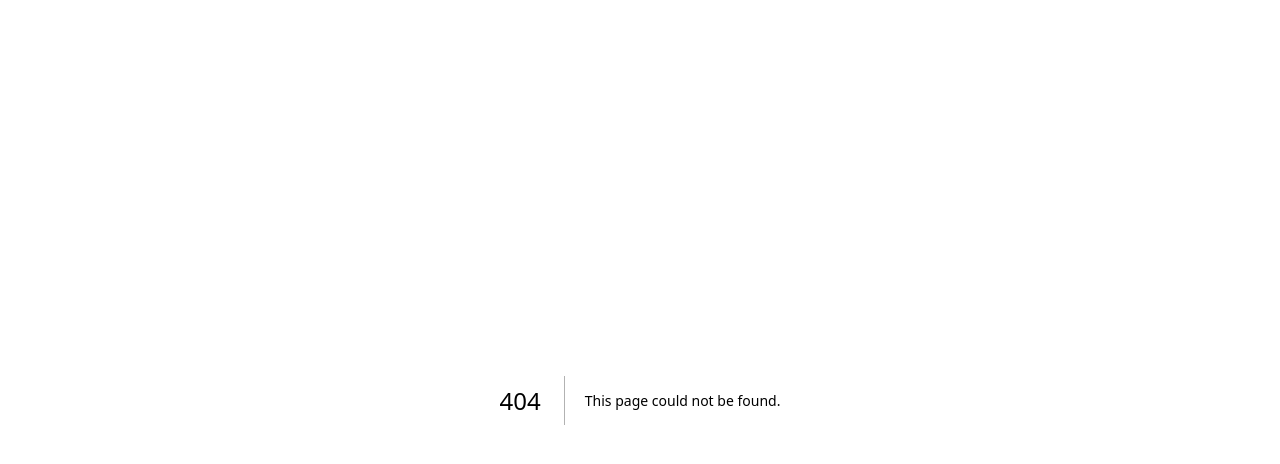
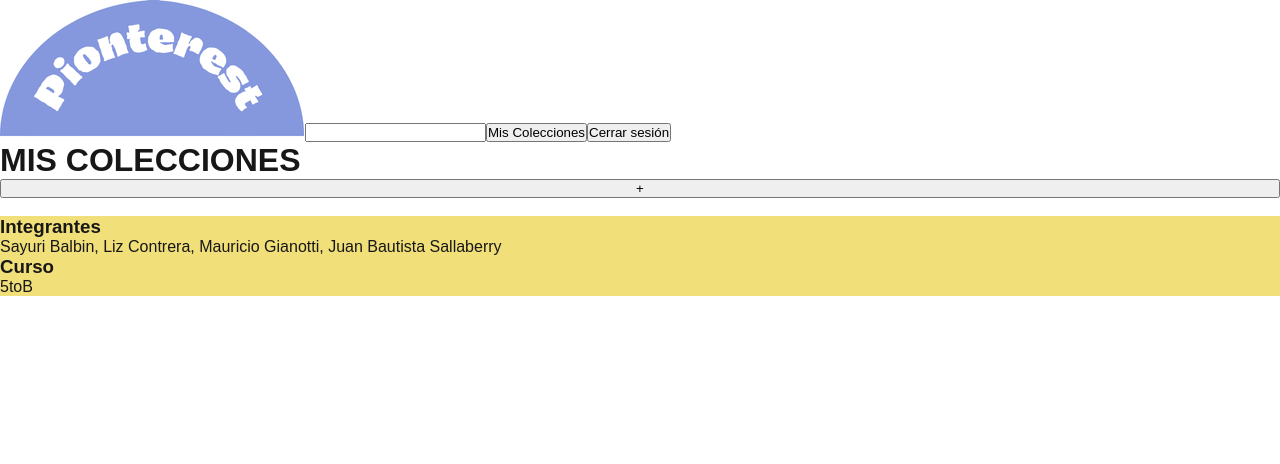
Before and after one commit to PioIX/2026-TPF-G12, a Next.js app in the folder frontend/: page /colecciones in a window 1280 px wide. Before the commit this address had no page. Shown: the top 464 px of the page. Built offline with nearby package versions, Linux system fonts and the light colour scheme.

Commit message:
arreglo header

```diff
--- /dev/null
+++ b/frontend/src/app/colecciones/page.js
@@ -0,0 +1,42 @@
+"use client"
+
+import { useEffect } from "react";
+import { useState } from "react";
+import { useRouter } from "next/navigation";
+import { useSearchParams } from "next/navigation";
+
+import Footer from "@/components/Footer"
+import Header from '@/components/Header';
+import Button from "@/components/Button";
+
+export default function PrincipalPage() {
+    const router = useRouter()
+    const searchParams = useSearchParams()
+    let id_user = parseInt(searchParams.get("id_user"))
+    console.log("id user: " + id_user)
+
+
+    function clickPin(idPin) {
+        router.push("/pin?idpin=" + idPin + "&user=" + id_user)
+    }
+
+
+    function nuevoPin(){
+        router.push("/subirpin?user="+id_user)
+    }
+
+    return (
+        <>
+            <Header></Header>
+
+            <h1>MIS COLECCIONES</h1>
+
+            <Button funcion={nuevoPin} texto={"+"}></Button>
+            <br></br>
+
+
+
+            <Footer> </Footer>
+        </>
+    )
+}
--- a/frontend/src/components/Header.js
+++ b/frontend/src/components/Header.js
@@ -1,14 +1,32 @@
 "use client"
 import Button from "@/components/Button";
+import { useRouter } from "next/navigation";
 
-export default function Header({ funcion1, funcion2}) {
+
+export default function Header({}) {
+    const router = useRouter()
+
+    function cerrarSesion() {
+        let cerrar = confirm("Desea cerrar la sesión?")
+        if (cerrar) {
+            id_user = -1
+            console.log("id user: " + id_user)
+            router.push("/")
+        }
+    }
+
+    function irColeccion() {
+        router.push("/colecciones")
+    }
+
+
     return (
         <div>
             <img src="/PionterestLogo.png"></img>
             <input></input>
-            <Button funcion={funcion1} texto="Mis Colecciones"></Button>
+            <Button funcion={irColeccion} texto="Mis Colecciones"></Button>
 
-            <Button funcion={funcion2} texto="Cerrar sesión"></Button>
+            <Button funcion={cerrarSesion} texto="Cerrar sesión"></Button>
         </div>
 
 
```
Also changed, not shown: frontend/src/app/principal/page.js (+1 -12 lines).
